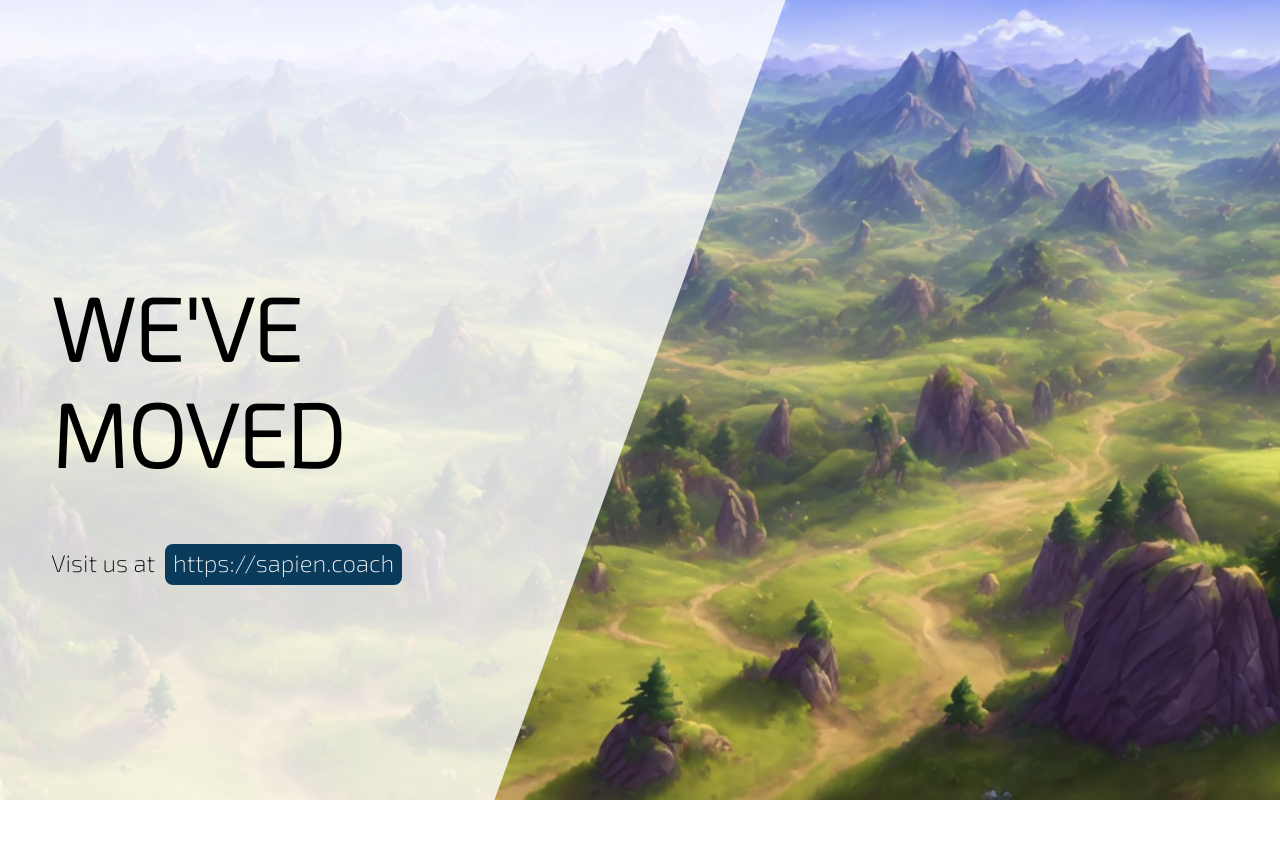
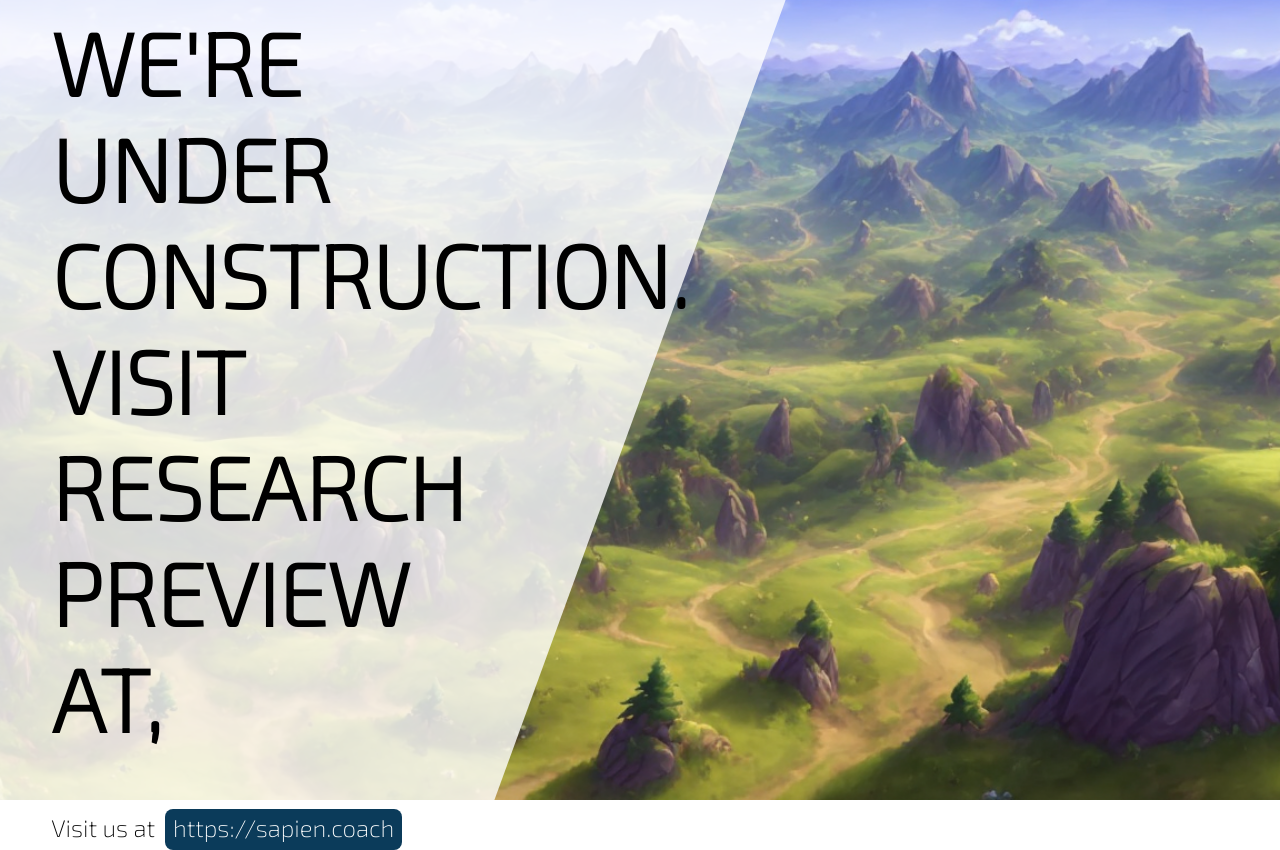
Before and after one commit to SAPIEN-Coach/SAPIEN-Coach.github.io, a plain HTML site: page index.html in a window 1280 px wide. Before the commit the page ends 800 px from the top, so only its background shows below. Drawn offline with Linux system fonts and the light colour scheme.

Commit message:
Update index.html

```diff
--- a/index.html
+++ b/index.html
@@ -13,7 +13,7 @@
     <div id="background" class="full-height"></div>
     <div id="slantCover" class="background-box full-height"></div>
     <div id="content" class="full-height third-width">
-        <h1>WE'VE MOVED</h1>
+        <h1>WE'RE UNDER CONSTRUCTION. VISIT RESEARCH PREVIEW AT,</h1>
         <p class="text-box">Visit us at<a href="https://sapien.coach" target="_blank"
             rel="noopener noreferrer" class="underline-link highlight">https://sapien.coach</a></p>
     </div>
```
